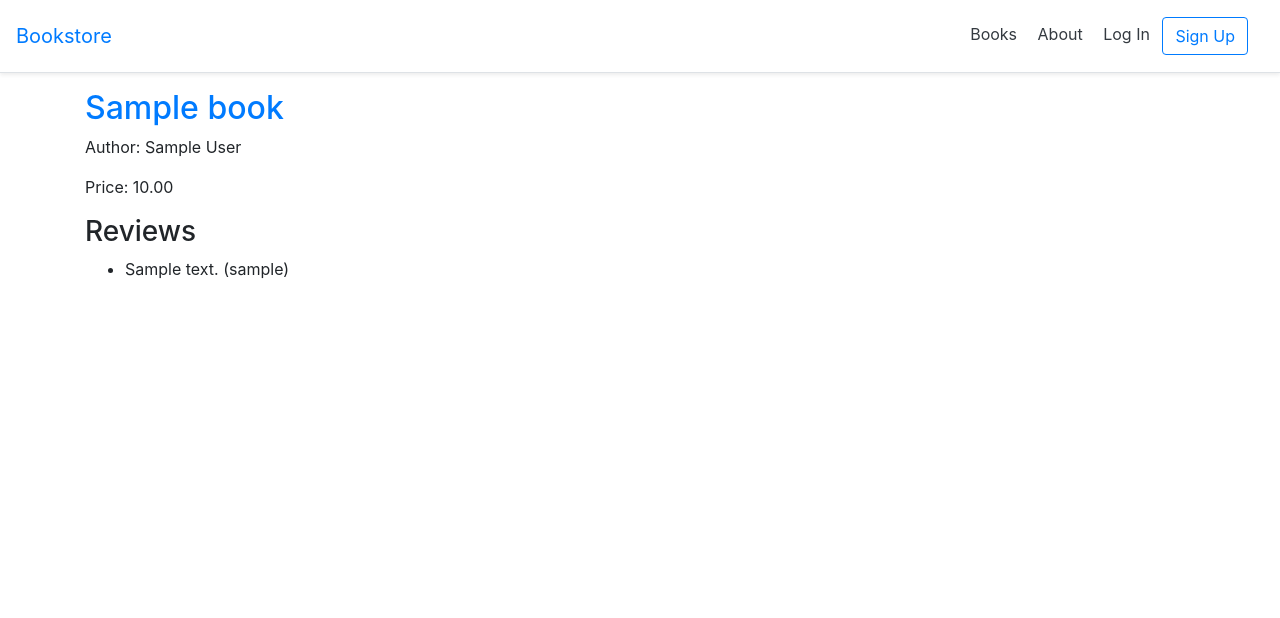
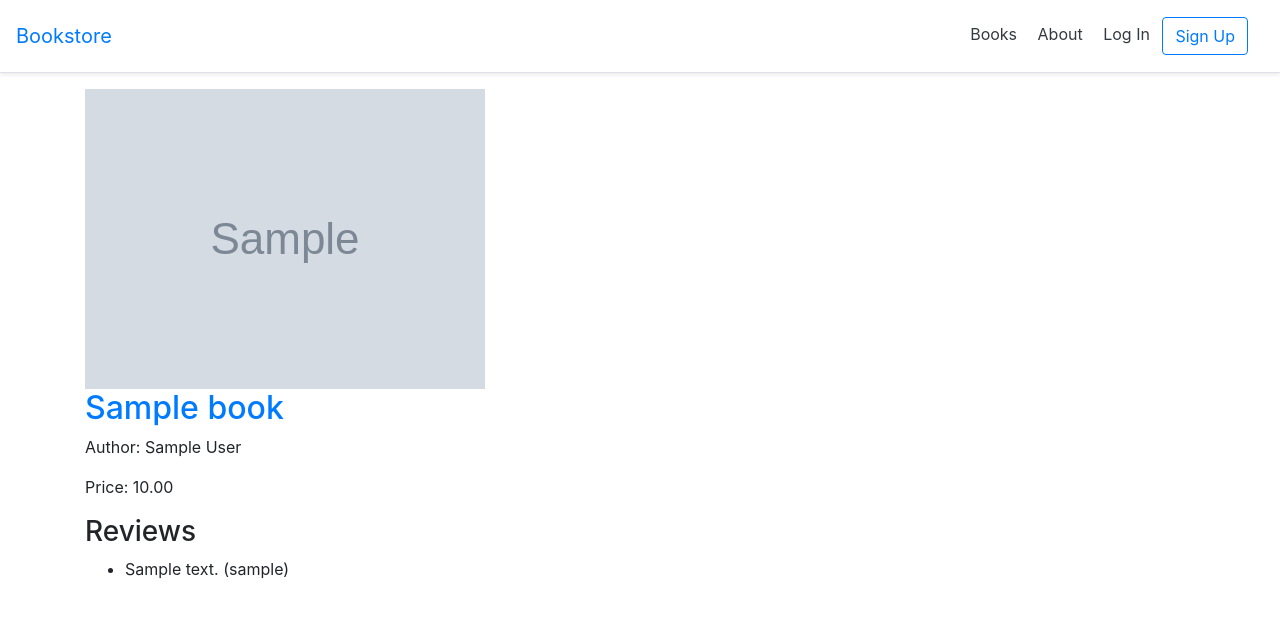
Before and after one commit to kevinbowen777/bookstore, a Django app: page /books/00000000-0000-0000-0000-000000000001/ in a window 1280 px wide. Shown: the top 618 px of the page. Run offline with Django 4.2, Linux system fonts and the light colour scheme; tables that the repository leaves empty hold one stand-in row (values such as "Sample post"); grey boxes marked "Sample" are stand-in pictures; parts of the project's set-up code (start-up, migrations or seed data) failed here and were passed over; some libraries are stand-ins or nearby versions.

Commit message:
Add link to uploaded book cover

```diff
--- a/code/books/templates/books/book_detail.html
+++ b/code/books/templates/books/book_detail.html
@@ -4,6 +4,9 @@
 
 {% block content %}
   <div class="book-detail">
+    {% if book.cover %}
+      <img class="bookcover" src="{{ book.cover.url }}" alt="{{ book.title }}">
+    {% endif %}
     <h2><a href="">{{ book.title }}</a></h2>
     <p>Author: {{ book.author }}</p>
     <p>Price: {{ book.price }}</p>
```
